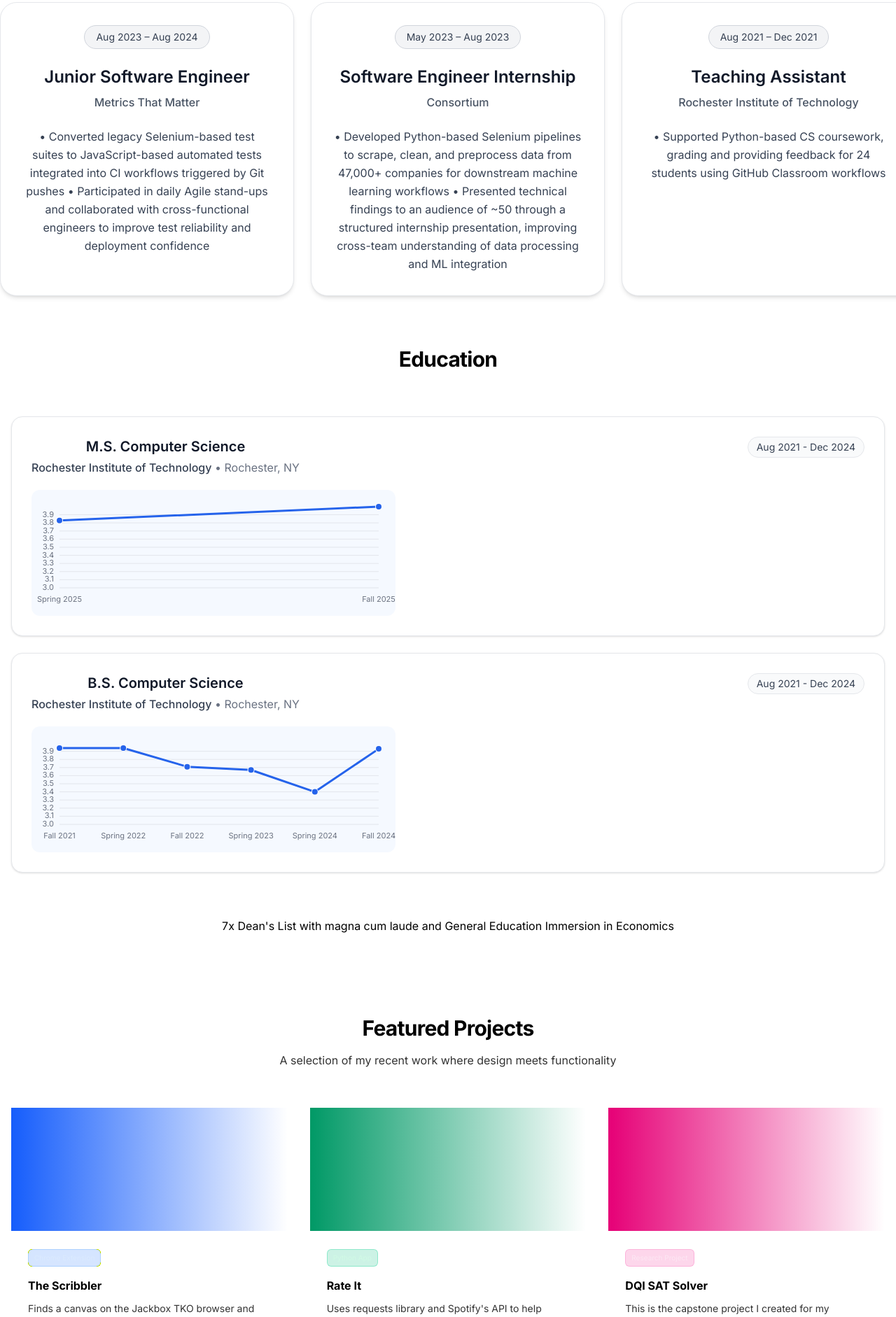
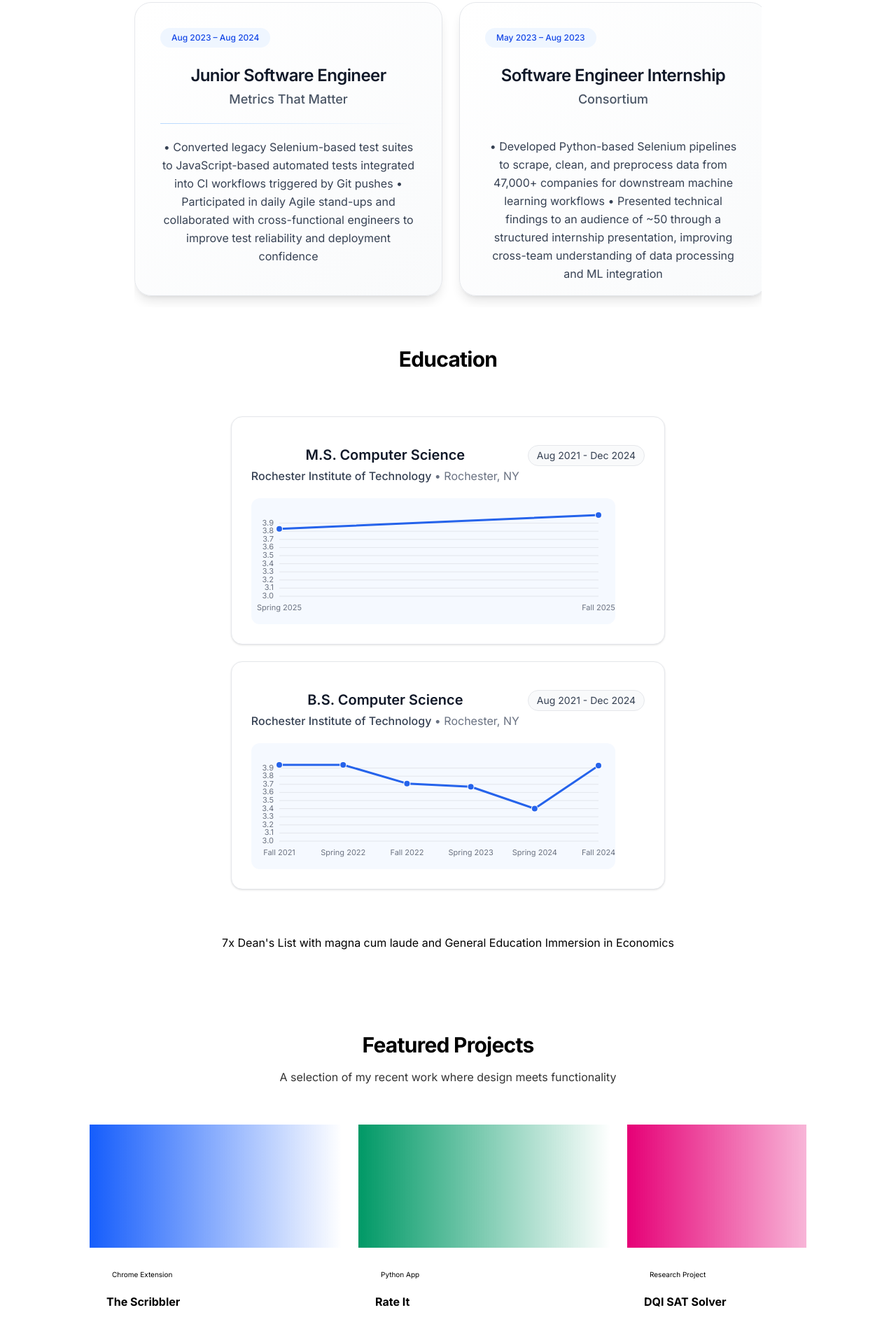
Before and after one commit to kjsLand/kjsLand.github.io, a Next.js app: page / in a window 1280 px wide. Shown: the part 800-2682 px from the top of the page at 70% size. Built offline with nearby package versions, Linux system fonts and the light colour scheme.

Commit message:
Made the width more consistent

```diff
--- a/app/components/EducationCard.tsx
+++ b/app/components/EducationCard.tsx
@@ -176,7 +176,7 @@ function GpaLineSparkline({
 
 function DegreeCard({ d }: { d: Degree }) {
   return (
-    <article className="rounded-2xl border border-gray-200 bg-white shadow-sm p-7">
+    <article className="max-w-4xl pt-10 mx-auto rounded-2xl border border-gray-200 bg-white shadow-sm p-7">
       <div className="flex flex-col sm:flex-row sm:items-start sm:justify-between gap-3">
         <div>
           <h3 className="text-xl font-semibold text-gray-900">{d.degree}</h3>
--- a/app/components/StatCard.tsx
+++ b/app/components/StatCard.tsx
@@ -2,33 +2,28 @@
 type StatCardProps = {
   number: string | number;
   title: string;
-  description: string;
 };
 
 const stats: StatCardProps[] = [
     {
         number: 3,
         title: "Work Experiences",
-        description: "test"
     },
     {
         number: 2,
         title: "Degrees",
-        description: "test"
     },
     {
         number: 4,
         title: "Personal Projects",
-        description: "test"
     },
     {
         number: 2,
         title: "Papers",
-        description: "test"
     }
 ]
 
-export function StatCard({ number, title, description }: StatCardProps) {
+export function StatCard({ number, title }: StatCardProps) {
   return (
     <div
       className="
@@ -46,7 +41,6 @@ export function StatCard({ number, title, description }: StatCardProps) {
     >
       <p className="text-5xl font-bold leading-none">{number}</p>
       <h3 className="mt-3 text-base font-semibold text-white/95">{title}</h3>
-      <p className="mt-1 text-sm text-white/80">{description}</p>
     </div>
   );
 }
--- a/app/components/WorkCard.tsx
+++ b/app/components/WorkCard.tsx
@@ -33,43 +33,51 @@ function WorkExperienceCard({ exp }: { exp: WorkExperience }) {
   return (
     <article
       className="
-        w-[420px] h-[420px]
+        w-[440px] h-[420px]
         rounded-3xl
+        bg-gradient-to-br from-white to-gray-50
         border border-gray-200
-        bg-white
-        shadow-md hover:shadow-xl
+        shadow-lg hover:shadow-2xl
         transition-all duration-300
         hover:-translate-y-1
+        hover:border-blue-300
       "
     >
-      <div className="p-8">
-        {/* Timeline pill */}
-        <div className="
-          inline-flex items-center
-          rounded-full
-          border border-gray-300
-          bg-gray-100
-          px-4 py-1.5
-          text-sm
-          text-gray-700
-        ">
-          {exp.timeline}
+      <div className="p-9 h-full flex flex-col">
+
+        {/* Top row */}
+        <div className="flex items-center justify-between">
+          <span
+            className="
+              text-xs font-medium
+              px-4 py-1.5 rounded-full
+              bg-blue-50 text-blue-700
+            "
+          >
+            {exp.timeline}
+          </span>
         </div>
 
         {/* Role */}
-        <h3 className="mt-6 text-2xl font-semibold text-gray-900">
+        <h3 className="mt-6 text-2xl font-semibold tracking-tight text-gray-900">
           {exp.role}
         </h3>
 
         {/* Company */}
-        <p className="mt-2 text-base font-medium text-gray-600">
+        <p className="mt-1 text-lg font-medium text-gray-600">
           {exp.company}
         </p>
 
+        {/* Divider */}
+        <div className="mt-5 h-px w-full bg-gradient-to-r from-blue-400/40 to-transparent" />
+
         {/* Description */}
-        <p className="mt-6 text-base leading-relaxed text-gray-700">
+        <p className="mt-5 text-base leading-relaxed text-gray-700">
           {exp.description}
         </p>
+
+        {/* Spacer pushes bottom content down if you add later */}
+        <div className="flex-grow" />
       </div>
     </article>
   );
@@ -77,7 +85,7 @@ function WorkExperienceCard({ exp }: { exp: WorkExperience }) {
 
 export default function WorkExperienceRow() {
   return (
-    <section className="w-full pt-10">
+    <section className="max-w-4xl pt-10 mx-auto">
       {/* Centered scroller */}
       <div className="flex justify-center">
         <div
--- a/app/sections/Papers.tsx
+++ b/app/sections/Papers.tsx
@@ -8,7 +8,7 @@ const preprints = [
     status: "Preprint",
     venue: "arXiv",
     abstract:
-      "We propose a hybrid decoding pipeline that combines ... and show improvements on benchmark lattices...",
+      "We presented a quantum algorithm for estimating Sobol Indices of non-smooth models with a quadratic speedup over classical methods and accuracy improvements by leveraging Gaussian quadrature rules.",
     tags: ["QAEA", "PDE", "ODE"],
     links: {
       preprint: "https://arxiv.org/abs/xxxx.xxxxx",
@@ -23,7 +23,7 @@ const preprints = [
     status: "Preprint",
     venue: "arXiv",
     abstract:
-      "We propose a hybrid decoding pipeline that combines ... and show improvements on benchmark lattices...",
+      "I proposed a method for solving the knapsack problem more efficiently by using a quantum SAT solver backed by the DQI algorithm.",
     tags: ["DQI", "Gadgets", "SAT"],
     links: {
       preprint: "https://arxiv.org/abs/xxxx.xxxxx",
@@ -35,7 +35,7 @@ const preprints = [
 
 export default function PreprintsSection() {
   return (
-    <section id="preprints" className="py-16">
+    <section id="papers" className="py-16">
       <div className="container mx-auto px-4">
         <div className="text-center mb-10">
           <h2 className="text-3xl font-bold text-white-900">Preprints</h2>
--- a/app/sections/Projects.tsx
+++ b/app/sections/Projects.tsx
@@ -42,16 +42,17 @@ const projects: Project[] = [
     tagClasses: "bg-yellow-500/20 text-yellow-100 border border-yellow-400/30",
     title: "Vendorstub",
     description:
-      "Contract management platform MVP being developed. Tech stack is next.js, tailwing, postgresql, and AWS.",
+      "Contract management platform MVP being developed. Tech stack is next.js, tailwind, postgresql, and AWS.",
     gradient: "from-yellow-600 to-black-800",
     href: "https://vendorstub.com/",
   },
 ];
 
-export default function Projects(){
+export default function Projects() {
   return (
     <section id="projects" className="py-15">
       <div className="container mx-auto px-4">
+
         <div className="text-center mb-14">
           <h2 className="text-2xl md:text-3xl font-bold tracking-tight">
             Featured Projects
@@ -61,11 +62,26 @@ export default function Projects(){
           </p>
         </div>
 
-            <div className="grid grid-cols-1 md:grid-cols-2 lg:grid-cols-3 gap-8">
+        {/* Horizontal scroller */}
+        <div className="max-w-5xl mx-auto">
+          <div
+            className="
+              flex gap-6
+              overflow-x-auto
+              pb-4
+              snap-x snap-mandatory
+              [-webkit-overflow-scrolling:touch]
+            "
+          >
+
             {projects.map((p) => (
               <div
                 key={p.title}
                 className="
+                  snap-start
+                  shrink-0
+                  w-[300px] sm:w-[340px] md:w-[360px]
+
                   pixel-card pixel-border pixel-shadow pixel-hover blue-glow
                   transition-all duration-200
                   overflow-hidden
@@ -78,10 +94,9 @@ export default function Projects(){
 
                 <div className="p-6">
                   <span
-                      className={`
+                    className="
                       inline-block text-[10px] px-2 py-1 rounded-md
-                        ${p.tagClasses}
-                      `}
+                    "
                   >
                     {p.tag}
                   </span>
@@ -109,8 +124,14 @@ export default function Projects(){
               </div>
             ))}
           </div>
+
+          {/* Mobile hint */}
+          <p className="mt-3 text-xs text-center opacity-60 sm:hidden">
+            Swipe sideways →
+          </p>
+
+        </div>
       </div>
     </section>
   );
-
 }
--- a/app/sections/Skills.tsx
+++ b/app/sections/Skills.tsx
@@ -1,4 +1,19 @@
-const skills = ["Figma", "React", "TypeScript", "Design Systems", "User Research"];
+const skills = [
+    "Python",
+    "Javascript",
+    "Next.js",
+    "CSS",
+    "Tailwind",
+    "Postgressql",
+    "AWS",
+    "HTML",
+    "Github Actions",
+    "Agile",
+    "FastAPI",
+    "Selenium",
+    "Unit Testing",
+    "Jupyter Notebooks",
+];
 
 export default function Skills() {
     return (
@@ -12,7 +27,7 @@ export default function Skills() {
               </p>
             </div>
 
-            <div className="mt-6 flex flex-wrap gap-3 justify-center">
+            <div className="mt-7 max-w-xl mx-auto flex flex-wrap gap-3 justify-center">
                 {skills.map((s) => (
                     <span
                     key={s}
@@ -27,6 +42,7 @@ export default function Skills() {
                     </span>
                 ))}
             </div>
+
         </div>
     );
 }
```
Also changed, not shown: app/page.tsx (+0 -17 lines). Lines whose indentation alone changed are shown as unchanged.
